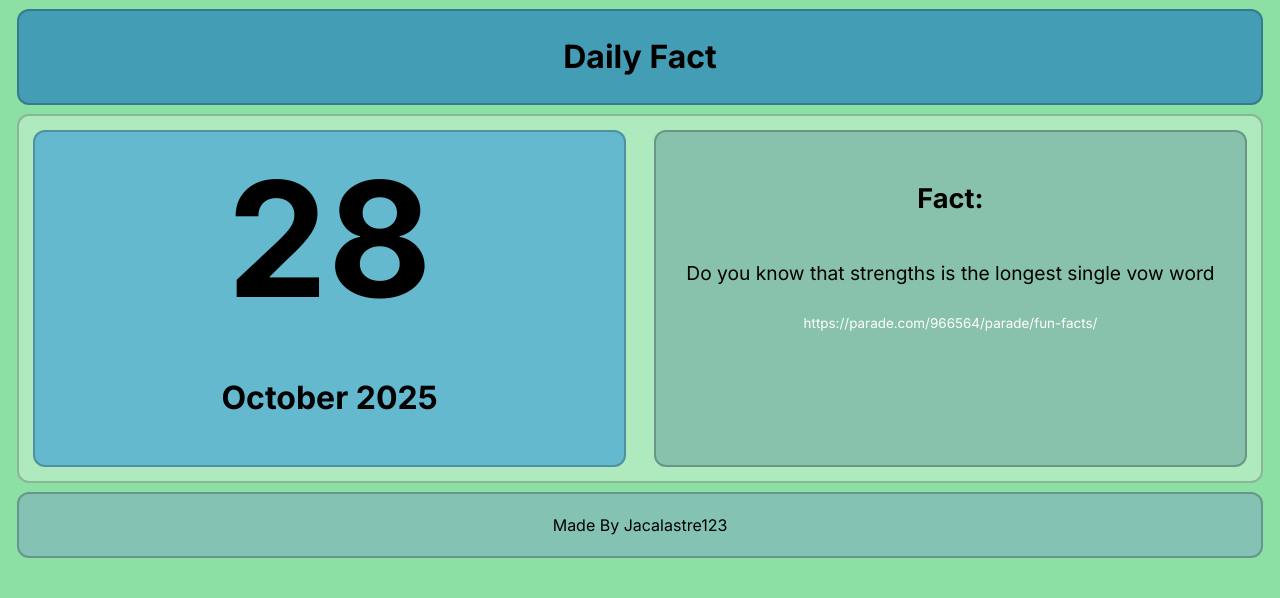
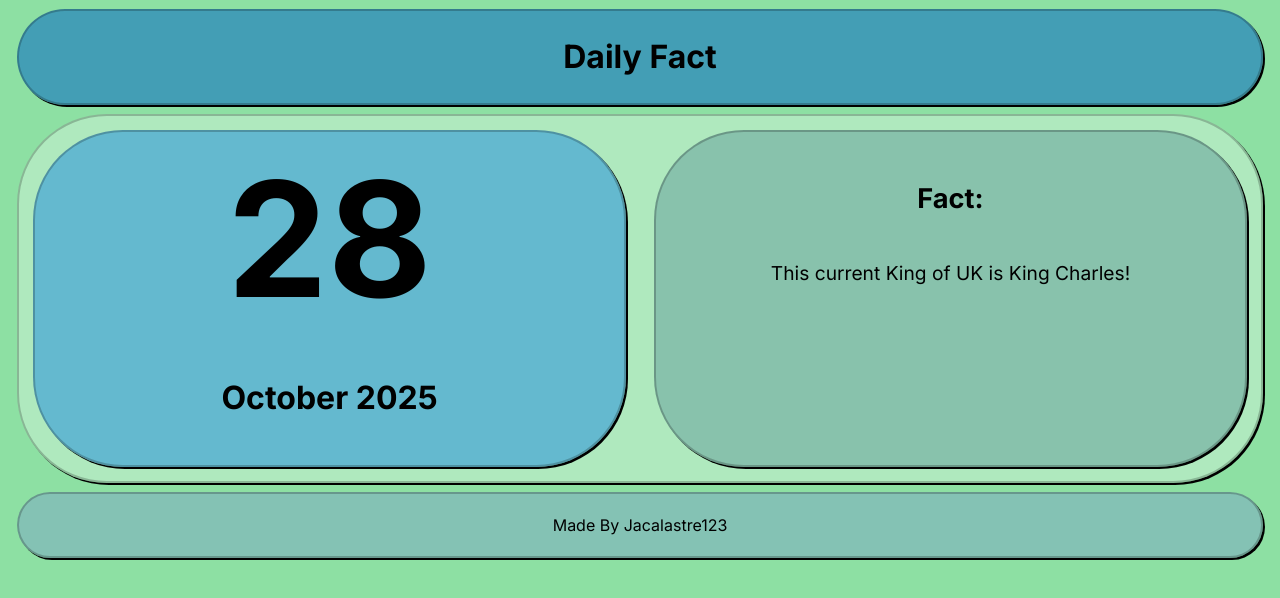
Before and after one commit to Jacalastre123/dailyFact, a plain HTML site: page index.html in a window 1280 px wide. Drawn offline with Linux system fonts and the light colour scheme; a web font is replaced by a local one.

Commit message:
Update index.html

```diff
--- a/index.html
+++ b/index.html
@@ -14,6 +14,7 @@
 
         * {
             box-sizing: border-box;
+        }
         hr {
             color: white;
             background-color: white;
@@ -54,7 +55,8 @@
 
         div, footer {
             background-color: rgba(255, 255, 255, 0.3);
-            border-radius: 12px;
+            box-shadow: 2px 2px ;
+            border-radius: 90px;
             padding: 5px;
             margin: 9px;
             border: rgba(0, 0, 0, 0.221) solid 2px;
@@ -102,6 +104,8 @@
 
 
 
+
+
     </style>
 </head>
 <body>
@@ -130,7 +134,20 @@
 
 
     <script>
+		    const colour = [
+        "rgb(245, 242, 99)",
+        "rgb(141, 224, 163)",
+        "rgb(232, 136, 213)",
+        "#82b9fc",
+        "#46e3dd",
+        "#8cde7a",
+        "#ebce88",
+        "#9e58727d",
+        "rgba(107, 107, 235, 0.49)",
+        "#9fbd97",
 
+
+    ]
         const facts = [
             "Happy New Year, the Earth just did a full rotation around the sun!",
             "President Nixon signed a new law that sets a maximum national speed limit!<br><br><small>https://www.history.com/this-day-in-history/january-2</small>",
@@ -164,22 +181,59 @@
                 "Youtube Shorts was released back at Sepetember 2020!<br><br><small>https://simple.wikipedia.org/wiki/YouTube_Shorts#:~:text=YouTube%20Shorts%20was%20first%20released,entire%20world%20in%20July%202021.</small>",
                 "Do you know that the website you are on right now is made from a mix of HTML, CSS and Javascript?",
                 "HTML is actually made by Tim-Berners Lee in 1993.<br><br><small>https://www.washington.edu/accesscomputing/webd2/student/unit1/module3/html_history.html#:~:text=The%20first%20version%20of%20HTML,official%20standard%20in%20December%201999.</small>",
+				"Microsoft's Windows was not an instant success, Windows 1.0 was mixed because of it's high system requirements such as the rare mouse.",
+				"Did you know that Steve Jobs was kicked out of Apple after the faliure of the Macintosh?",
+				"Did you know that the first widespread browser was called Netscape?",
+				"As of August 2025, Windows 10 stayed at the top more than about 4 years after Windows 11's release",
+				"Do you know that Kindles once had a full on Blackberry keyboard?",
+				"Back at the Middle Ages, a Pig was executed after attacking a kid!<br><br><small>https://parade.com/1099930/marynliles/history-facts/</small>",
+
+				"Do you know that many Japanese forces still fought against the United States after Japan's surrender in WW2",
+				"Do you know that Microsoft once tried to compete against Java with ASP.NET",
+				"Do you know that Cows are not the only Animal that can be milked, it can also be from Goats.",
+				"Do you know that some people say that there is 365.25 days in a year to account for Leap years?",
+				"One Piece Bounty Rush was released back at 2018!",
+				"Feeling old, Minecraft was released back at 2009! Did you play it?",
+				"The best selling console is the PS2 with about 160 Units<Br><br><small>https://www.thegamer.com/playstation-ps2-sold-160-million-consoles-nintendo-switch/#:~:text=PlayStation%20has%20officially%20confirmed%20the%20PS2%20sold%20160,more%20units%2C%20not%20nine%20million%2C%20to%20surpass%20it.</small>",
+				"Back then, the PS1 took the world by storm, being the first to reach 100 milion units!",
+				"The shortest War is Between Britain and Zanzibar, it lasted on 38 minutes!<br><Br><small>https://parade.com/1099930/marynliles/history-facts/</small>",
+				"The first well known Nintendo Console is the Nintendo Entertainment System!",
+				"Did you realise the Egg in Portal where in one of the computers, it shows a recipe!",
+				"Do you know that there is cables undergroud which carries electricity?",
+				"Did you know that the Treaty of Versailles involved the demillitarisation of Rhineland",
+				"Did you know that Harry Potter has movies?",
+				"Germany back at WW2 worked on a very fast rocket called the V2 by the time they made it, they were about to lose!",
+				"Did you know that Anne Frank made a diary about WW2 holocaust?",
+				"Do you know that the Macbooks back at 2015 were hated for it's easily jammed Butterfly Keyboard?",
+				"Here's a secret for desktop users, Ctrl-shift-i/Command-options-i for Mac will let you see the code and edit it!",
+				"Windows 95 was the first Windows OS to introduce the Taskbar!",
+				"On the otherhand Windows 8 was hated for removing the ordinary taskbar!",
+				"Apple Iphone 6/ Plus was known to bend and it is called bendgate!<br><br><small>https://www.forbes.com/sites/gordonkelly/2018/05/24/apple-iphone-problem-iphone-6-iphone-6-plus-bend-touchscreen/</small>",
+				"Did you know Earth was once a molten ball of lava?",
+				"Mars might acutally be habitable once!",
+				"The Wright Brothers made the first Aeroplane!",
+				"The Iphone X was the first Iphone with a notch?<Br><br><small>https://www.phonearena.com/news/First-notch-phone_id105573</small>",
+				"Barbie is the best-selling toy from Mattel!",
+				"Scrabble is actually split from two companies, Hasbro in North America and Mattel in the rest of world!",
+				"Did you know that there are stars hotter than the sun?",
+				"Do you know for a period of time, MacOS was called System?",
+				"Do you know that Windows had it's own server OS called Windows Server!",
+				"The calendar we use now is called the Gregorian Calendar!",
+				"World War 2 started after Germany's invasion of Poland!",
+				"This current King of UK is King Charles!",
+				"Do you know that there are many versions of the C programming language, it is C, C++, CSS and more!",
+				"Complementary angles go up to 90 degrees as supplementary is 180 degrees! Check jacalastre123.github.io/angleMath",
+				"Windows 1.0 is the first Windows version, made in 1984",
+                "The first Kindle is released in 2007",
+                "Microsoft actually once made an ipod, it is called Zune",
+                "Macintosh's first OS is called System 1!"
+
+
+
+
             ]
 
-    const colour = [
-        "rgb(245, 242, 99)",
-        "rgb(141, 224, 163)",
-        "rgb(232, 136, 213)",
-        "#82b9fc",
-        "#46e3dd",
-        "#8cde7a",
-        "#ebce88",
-        "#9e58727d",
-        "rgba(107, 107, 235, 0.49)",
-        "#9fbd97",
 
-
-    ]
         const day = document.getElementById("day")
         const date = document.getElementById("date")
         const fact = document.getElementById("fact")
```
